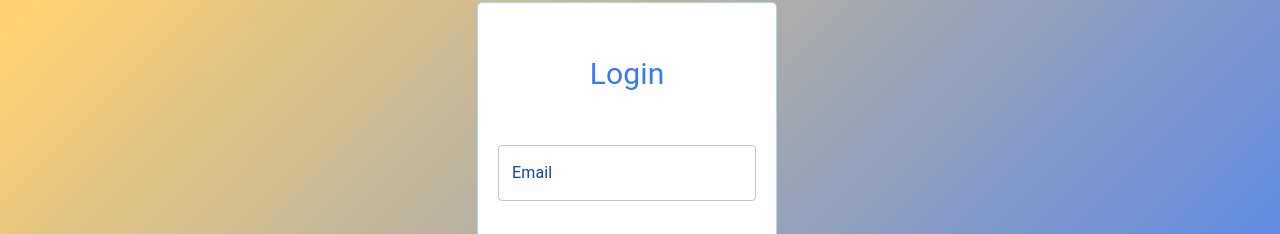
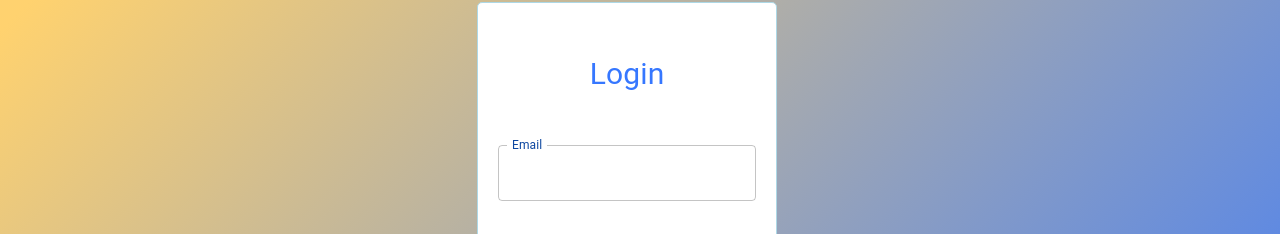
Before and after one commit to MarisiaS/SMM, a React (Vite) app in the folder frontend/: page / in a window 1280 px wide. Shown: the part 177-411 px from the top of the page. Built offline with nearby package versions, Linux system fonts and the light colour scheme.

Commit message:
Label in MyTextField is shirnk by default.

```diff
--- a/frontend/src/components/FormElements/MyTextField.jsx
+++ b/frontend/src/components/FormElements/MyTextField.jsx
@@ -21,6 +21,9 @@ const MyTextField = (props) => {
           error={!!error}
           helperText={error?.message}
           sx={{ minWidth: 250 }}
+          InputLabelProps={{
+            shrink: true,
+          }}
         />
       )}
     />
```
